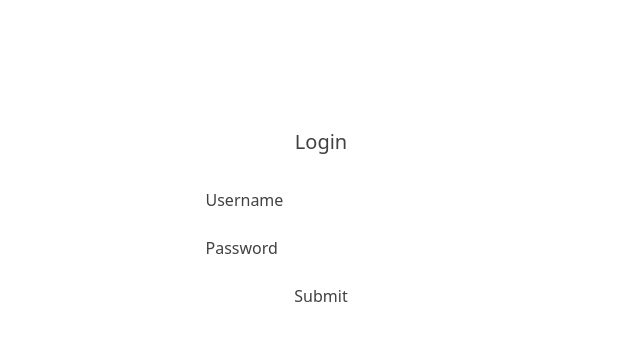
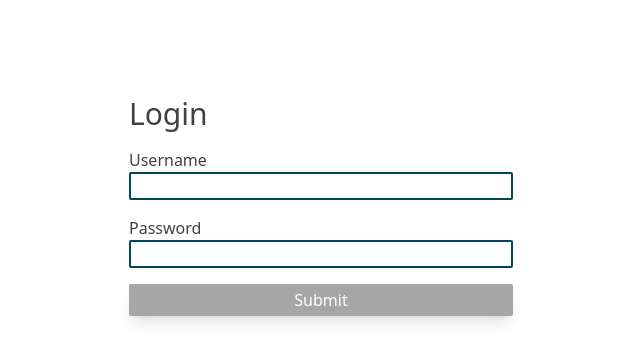
Before and after one commit to PaulKleinschmidt/carbee, a Next.js app: page /login in a window 1280 px wide. Shown: the top 362 px of the page, without its empty margins (319-959 px from the left). Built offline with nearby package versions, Linux system fonts and the light colour scheme.

Commit message:
Misc UI Cleanup
- Improve styles across app
- Redirect / to /dashboard

```diff
--- a/components/AvailabilityView.tsx
+++ b/components/AvailabilityView.tsx
@@ -21,6 +21,7 @@ export const AvailabilityView = ({
         <input
           type="date"
           id="date"
+          className="border-2 border-brand-secondary-400 rounded-sm mb-4"
           value={selectedDate}
           onChange={(e) => {
             onDateChange(e.target.value);
@@ -28,11 +29,11 @@ export const AvailabilityView = ({
           min={initialAvailabilityDate()}
         ></input>
       </div>
-      <div className="mb-4 max-h-64 overflow-y-scroll ">
+      <ul className="mb-4 max-h-64 overflow-y-scroll list-disc list-inside">
         {times.map((time) => (
-          <div key={time}>{time}</div>
+          <li key={time}>{time}</li>
         ))}
-      </div>
+      </ul>
     </div>
   );
 };
--- a/components/PaginationControls.tsx
+++ b/components/PaginationControls.tsx
@@ -12,9 +12,10 @@ export const PaginationControls = ({
   hasNextPage,
 }: Props) => {
   const buttonClass =
-    'mx-1 px-2 rounded-lg shadow-lg bg-brand-secondary-400 text-background-color-body';
+    'mx-1 bg-brand-secondary-400 text-background-color-body rounded-sm shadow-lg p-1 transition-all';
   const disabledClass =
     'bg-gray-300 text-background-color-body cursor-not-allowed';
+
   return (
     <div className="text-center">
       <button
--- a/next.config.js
+++ b/next.config.js
@@ -1,6 +1,15 @@
 /** @type {import('next').NextConfig} */
 const nextConfig = {
   reactStrictMode: true,
+  async redirects() {
+    return [
+      {
+        source: '/',
+        destination: '/dashboard',
+        permanent: true,
+      },
+    ];
+  },
 };
 
 module.exports = nextConfig;
--- a/pages/login.tsx
+++ b/pages/login.tsx
@@ -1,16 +1,21 @@
 import { useState } from 'react';
 import { signIn } from 'next-auth/react';
 import { useRouter } from 'next/router';
+import cx from 'classnames';
 
 export default function Login() {
   const [username, setUsername] = useState('');
   const [password, setPassword] = useState('');
+  const [submitting, setSubmitting] = useState(false);
   const [error, setError] = useState<boolean>(false);
   const router = useRouter();
+  const disabled = !username || !password || submitting;
 
   const onLogin = async (e: React.FormEvent) => {
     e.preventDefault();
     setError(false);
+    setSubmitting(true);
+
     const result = await signIn('credentials', {
       redirect: false,
       username: username,
@@ -19,28 +24,40 @@ export default function Login() {
 
     if (result?.error) {
       setError(true);
+      setSubmitting(false);
     } else {
       router.push('/dashboard');
     }
   };
 
   return (
-    <main className="flex min-h-screen flex-col items-center p-24 text-font-color-primary bg-background-color-body">
-      <h1 className="text-xl my-8">Login</h1>
+    <main className="flex min-h-screen flex-col text-font-color-primary p-8 bg-background-color-body mx-auto max-w-full md:max-w-xl md:p-24">
+      <h1 className="text-3xl mb-4">Login</h1>
       <form className="flex flex-col" onSubmit={onLogin} method="post">
         <label htmlFor="username">Username</label>
         <input
           type="text"
+          className="border-2 border-brand-secondary-400 rounded-sm mb-4"
           value={username}
           onChange={(e) => setUsername(e.target.value)}
         />
         <label htmlFor="password">Password</label>
         <input
           type="password"
+          className="border-2 border-brand-secondary-400 rounded-sm mb-4"
           value={password}
           onChange={(e) => setPassword(e.target.value)}
         />
-        <button type="submit">Submit</button>
+        <button
+          disabled={disabled}
+          className={cx(
+            'bg-brand-secondary-400 text-background-color-body rounded-sm shadow-lg p-1 transition-all',
+            disabled && 'bg-gray-300'
+          )}
+          type="submit"
+        >
+          Submit
+        </button>
       </form>
     </main>
   );
```
